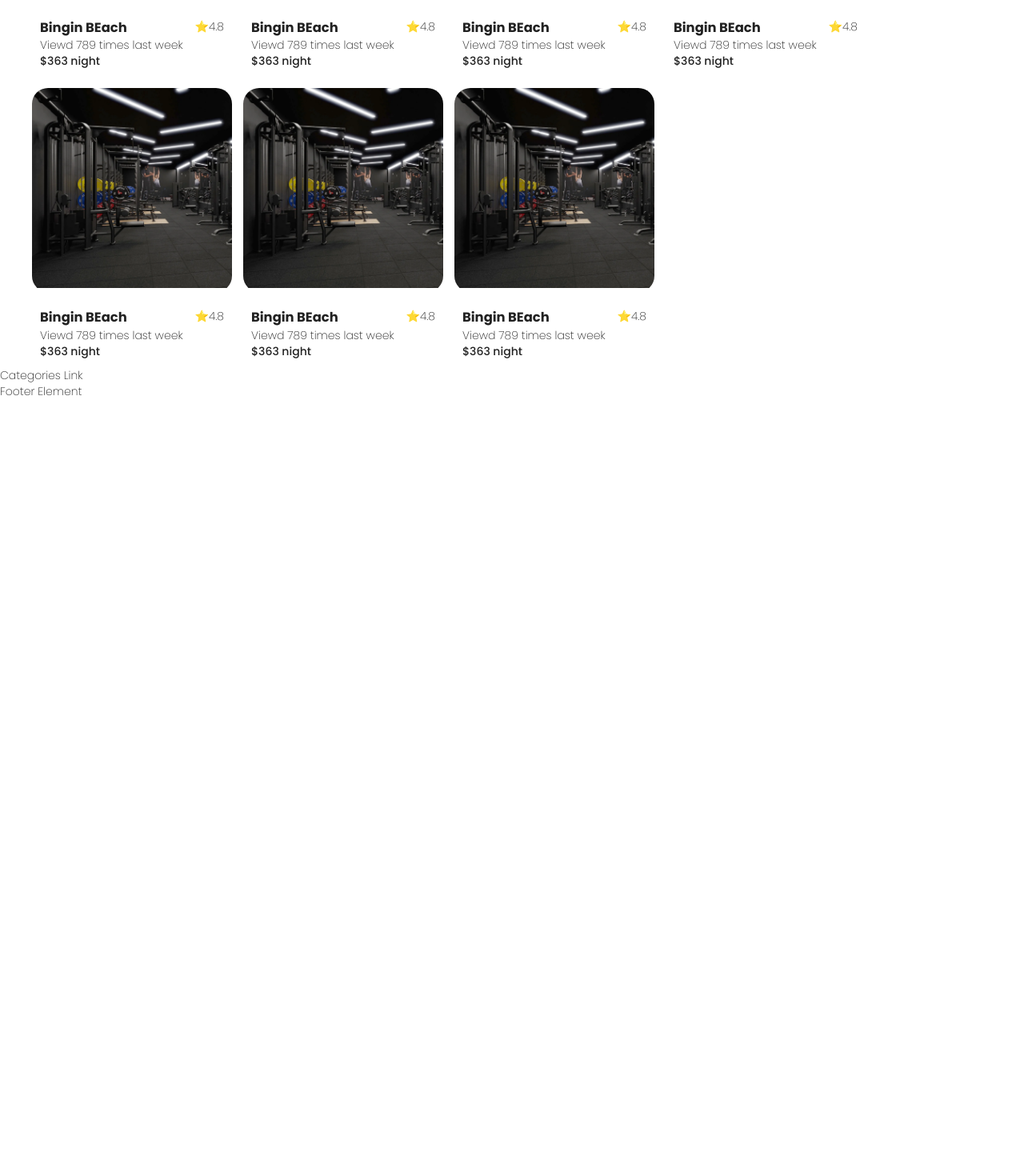
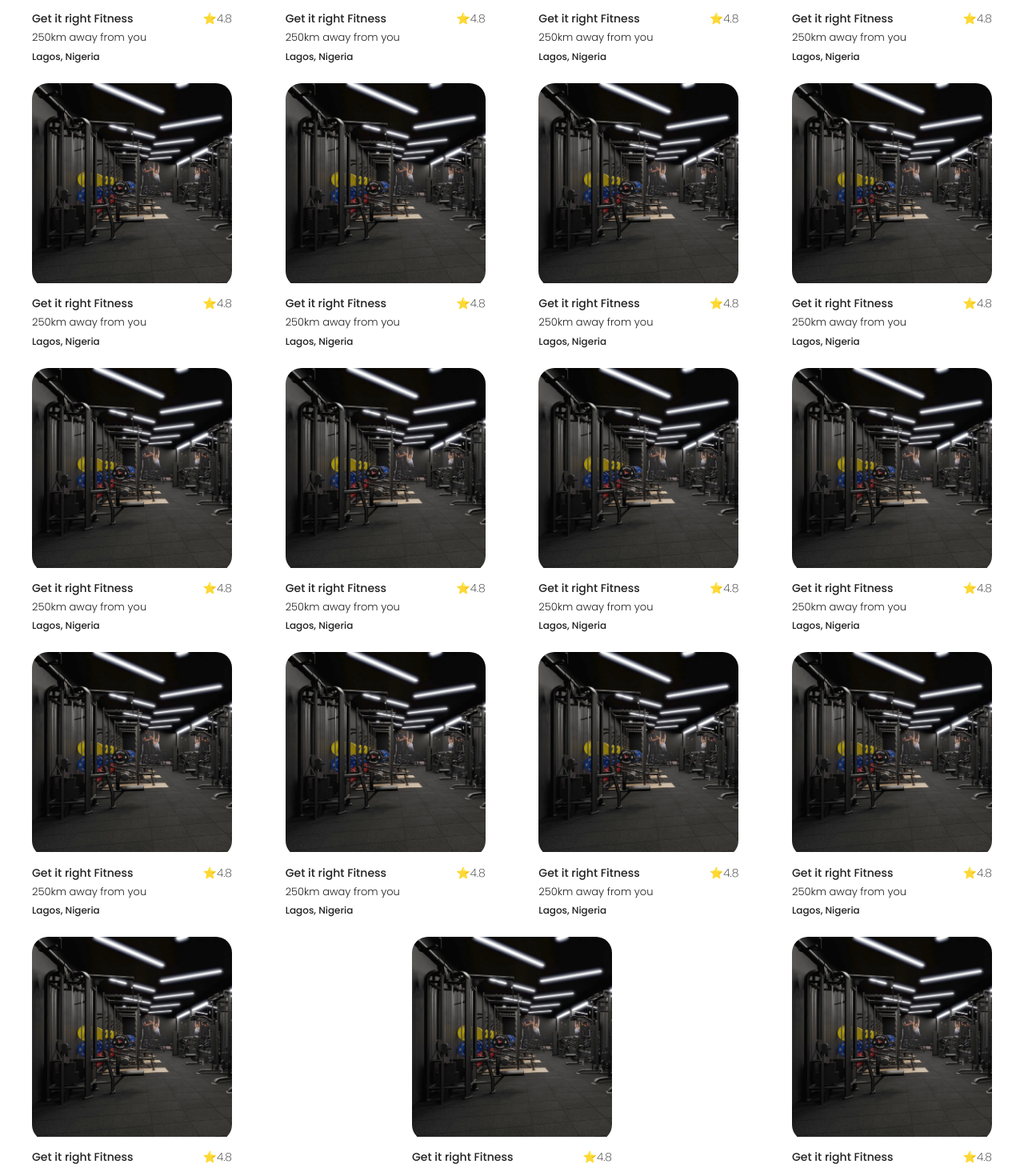
Before and after one commit to baccrie/near-me-app, a React (Vite) app in the folder frontend/: page / in a window 1280 px wide. Shown: the part 450-1910 px from the top of the page at 80% size. Before the commit the page ends 949 px from the top, so only its background shows below. Built offline with nearby package versions, Linux system fonts and the light colour scheme; the HTML template or start-up script is replaced by a standard one.

Commit message:
Styling buisness card

```diff
--- a/frontend/src/components/HeaderNav.tsx
+++ b/frontend/src/components/HeaderNav.tsx
@@ -3,13 +3,15 @@ import World from "../assets/world.svg";
 import { Link } from "react-router";
 import User from "../assets/user.svg";
 import Logo from "../assets/logo.svg";
-import { useState } from "react";
+import { useRef, useState } from "react";
 
 export default function HeaderNav() {
   const [isOpen, setisOpen] = useState(false);
+  const ctaBtn = useRef();
 
   function toggleDropdownMenu(e) {
     e.preventDefault();
+
     setisOpen((isOpen) => !isOpen);
   }
 
@@ -37,7 +39,11 @@ export default function HeaderNav() {
           <img src={World} alt="Language selection" />
         </button>
 
-        <button aria-label="User menu" onClick={toggleDropdownMenu}>
+        <button
+          aria-label="User menu"
+          ref={ctaBtn}
+          onClick={toggleDropdownMenu}
+        >
           <p className={styles.userName}></p>
           <img src={User} alt="User profile" />
         </button>
--- a/frontend/src/components/Main.module.css
+++ b/frontend/src/components/Main.module.css
@@ -2,13 +2,13 @@
   padding: 0rem 4rem;
 
   display: flex;
-  justify-content: flex-start;
-  gap: 1.4rem;
+  justify-content: space-between;
   flex-wrap: wrap;
 }
 
 .buisnessCard {
   width: 25rem;
+  margin-bottom: 20px;
 }
 
 .imgContainer {
@@ -24,11 +24,36 @@
 /* buisness details */
 .buisnessDetails {
   margin-top: 1rem;
-  padding: 1rem;
+
+  overflow: hidden;
   display: flex;
   justify-content: space-between;
+}
+
+.buisnessSummary {
+  font-size: 1.2rem;
+  width: 70%;
+  overflow: hidden;
 }
 
 .buisnessSummary p {
   font-weight: 500;
 }
+
+.buisnessSummary > * {
+  margin-bottom: 0.5rem;
+}
+
+.buisnessSummary span {
+  display: block;
+}
+
+.buisnessSummary h3 {
+  font-weight: 500;
+}
+
+.buisnessSummary span {
+  color: var(--color-default);
+  font-weight: 300;
+  font-size: 1.3rem;
+}
--- a/frontend/src/components/Main.tsx
+++ b/frontend/src/components/Main.tsx
@@ -10,9 +10,9 @@ export default function Main() {
           </div>
           <div className={styles.buisnessDetails}>
             <div className={styles.buisnessSummary}>
-              <h3>Bingin BEach</h3>
-              <span>Viewd 789 times last week</span>
-              <p>$363 night</p>
+              <h3>Get it right Fitness</h3>
+              <span>250km away from you</span>
+              <p>Lagos, Nigeria</p>
             </div>
 
             <div className={styles.buisnessRating}>
@@ -28,9 +28,9 @@ export default function Main() {
           </div>
           <div className={styles.buisnessDetails}>
             <div className={styles.buisnessSummary}>
-              <h3>Bingin BEach</h3>
-              <span>Viewd 789 times last week</span>
-              <p>$363 night</p>
+              <h3>Get it right Fitness</h3>
+              <span>250km away from you</span>
+              <p>Lagos, Nigeria</p>
             </div>
 
             <div className={styles.buisnessRating}>
@@ -46,9 +46,9 @@ export default function Main() {
           </div>
           <div className={styles.buisnessDetails}>
             <div className={styles.buisnessSummary}>
-              <h3>Bingin BEach</h3>
-              <span>Viewd 789 times last week</span>
-              <p>$363 night</p>
+              <h3>Get it right Fitness</h3>
+              <span>250km away from you</span>
+              <p>Lagos, Nigeria</p>
             </div>
 
             <div className={styles.buisnessRating}>
@@ -64,9 +64,9 @@ export default function Main() {
           </div>
           <div className={styles.buisnessDetails}>
             <div className={styles.buisnessSummary}>
-              <h3>Bingin BEach</h3>
-              <span>Viewd 789 times last week</span>
-              <p>$363 night</p>
+              <h3>Get it right Fitness</h3>
+              <span>250km away from you</span>
+              <p>Lagos, Nigeria</p>
             </div>
 
             <div className={styles.buisnessRating}>
@@ -82,9 +82,9 @@ export default function Main() {
           </div>
           <div className={styles.buisnessDetails}>
             <div className={styles.buisnessSummary}>
-              <h3>Bingin BEach</h3>
-              <span>Viewd 789 times last week</span>
-              <p>$363 night</p>
+              <h3>Get it right Fitness</h3>
+              <span>250km away from you</span>
+              <p>Lagos, Nigeria</p>
             </div>
 
             <div className={styles.buisnessRating}>
@@ -100,9 +100,9 @@ export default function Main() {
           </div>
           <div className={styles.buisnessDetails}>
             <div className={styles.buisnessSummary}>
-              <h3>Bingin BEach</h3>
-              <span>Viewd 789 times last week</span>
-              <p>$363 night</p>
+              <h3>Get it right Fitness</h3>
+              <span>250km away from you</span>
+              <p>Lagos, Nigeria</p>
             </div>
 
             <div className={styles.buisnessRating}>
@@ -118,9 +118,223 @@ export default function Main() {
           </div>
           <div className={styles.buisnessDetails}>
             <div className={styles.buisnessSummary}>
-              <h3>Bingin BEach</h3>
-              <span>Viewd 789 times last week</span>
-              <p>$363 night</p>
+              <h3>Get it right Fitness</h3>
+              <span>250km away from you</span>
+              <p>Lagos, Nigeria</p>
+            </div>
+
+            <div className={styles.buisnessRating}>
+              <span>⭐</span>
+              <span className={styles.ratingValue}>4.8</span>
+            </div>
+          </div>
+        </div>
+        <div className={styles.buisnessCard}>
+          <div className={styles.imgContainer}>
+            <img src="/test.webp" />
+          </div>
+          <div className={styles.buisnessDetails}>
+            <div className={styles.buisnessSummary}>
+              <h3>Get it right Fitness</h3>
+              <span>250km away from you</span>
+              <p>Lagos, Nigeria</p>
+            </div>
+
+            <div className={styles.buisnessRating}>
+              <span>⭐</span>
+              <span className={styles.ratingValue}>4.8</span>
+            </div>
+          </div>
+        </div>
+
+        <div className={styles.buisnessCard}>
+          <div className={styles.imgContainer}>
+            <img src="/test.webp" />
+          </div>
+          <div className={styles.buisnessDetails}>
+            <div className={styles.buisnessSummary}>
+              <h3>Get it right Fitness</h3>
+              <span>250km away from you</span>
+              <p>Lagos, Nigeria</p>
+            </div>
+
+            <div className={styles.buisnessRating}>
+              <span>⭐</span>
+              <span className={styles.ratingValue}>4.8</span>
+            </div>
+          </div>
+        </div>
+
+        <div className={styles.buisnessCard}>
+          <div className={styles.imgContainer}>
+            <img src="/test.webp" />
+          </div>
+          <div className={styles.buisnessDetails}>
+            <div className={styles.buisnessSummary}>
+              <h3>Get it right Fitness</h3>
+              <span>250km away from you</span>
+              <p>Lagos, Nigeria</p>
+            </div>
+
+            <div className={styles.buisnessRating}>
+              <span>⭐</span>
+              <span className={styles.ratingValue}>4.8</span>
+            </div>
+          </div>
+        </div>
+
+        <div className={styles.buisnessCard}>
+          <div className={styles.imgContainer}>
+            <img src="/test.webp" />
+          </div>
+          <div className={styles.buisnessDetails}>
+            <div className={styles.buisnessSummary}>
+              <h3>Get it right Fitness</h3>
+              <span>250km away from you</span>
+              <p>Lagos, Nigeria</p>
+            </div>
+
+            <div className={styles.buisnessRating}>
+              <span>⭐</span>
+              <span className={styles.ratingValue}>4.8</span>
+            </div>
+          </div>
+        </div>
+
+        <div className={styles.buisnessCard}>
+          <div className={styles.imgContainer}>
+            <img src="/test.webp" />
+          </div>
+          <div className={styles.buisnessDetails}>
+            <div className={styles.buisnessSummary}>
+              <h3>Get it right Fitness</h3>
+              <span>250km away from you</span>
+              <p>Lagos, Nigeria</p>
+            </div>
+
+            <div className={styles.buisnessRating}>
+              <span>⭐</span>
+              <span className={styles.ratingValue}>4.8</span>
+            </div>
+          </div>
+        </div>
+
+        <div className={styles.buisnessCard}>
+          <div className={styles.imgContainer}>
+            <img src="/test.webp" />
+          </div>
+          <div className={styles.buisnessDetails}>
+            <div className={styles.buisnessSummary}>
+              <h3>Get it right Fitness</h3>
+              <span>250km away from you</span>
+              <p>Lagos, Nigeria</p>
+            </div>
+
+            <div className={styles.buisnessRating}>
+              <span>⭐</span>
+              <span className={styles.ratingValue}>4.8</span>
+            </div>
+          </div>
+        </div>
+        <div className={styles.buisnessCard}>
+          <div className={styles.imgContainer}>
+            <img src="/test.webp" />
+          </div>
+          <div className={styles.buisnessDetails}>
+            <div className={styles.buisnessSummary}>
+              <h3>Get it right Fitness</h3>
+              <span>250km away from you</span>
+              <p>Lagos, Nigeria</p>
+            </div>
+
+            <div className={styles.buisnessRating}>
+              <span>⭐</span>
+              <span className={styles.ratingValue}>4.8</span>
+            </div>
+          </div>
+        </div>
+
+        <div className={styles.buisnessCard}>
+          <div className={styles.imgContainer}>
+            <img src="/test.webp" />
+          </div>
+          <div className={styles.buisnessDetails}>
+            <div className={styles.buisnessSummary}>
+              <h3>Get it right Fitness</h3>
+              <span>250km away from you</span>
+              <p>Lagos, Nigeria</p>
+            </div>
+
+            <div className={styles.buisnessRating}>
+              <span>⭐</span>
+              <span className={styles.ratingValue}>4.8</span>
+            </div>
+          </div>
+        </div>
+
+        <div className={styles.buisnessCard}>
+          <div className={styles.imgContainer}>
+            <img src="/test.webp" />
+          </div>
+          <div className={styles.buisnessDetails}>
+            <div className={styles.buisnessSummary}>
+              <h3>Get it right Fitness</h3>
+              <span>250km away from you</span>
+              <p>Lagos, Nigeria</p>
+            </div>
+
+            <div className={styles.buisnessRating}>
+              <span>⭐</span>
+              <span className={styles.ratingValue}>4.8</span>
+            </div>
+          </div>
+        </div>
+
+        <div className={styles.buisnessCard}>
+          <div className={styles.imgContainer}>
+            <img src="/test.webp" />
+          </div>
+          <div className={styles.buisnessDetails}>
+            <div className={styles.buisnessSummary}>
+              <h3>Get it right Fitness</h3>
+              <span>250km away from you</span>
+              <p>Lagos, Nigeria</p>
+            </div>
+
+            <div className={styles.buisnessRating}>
+              <span>⭐</span>
+              <span className={styles.ratingValue}>4.8</span>
+            </div>
+          </div>
+        </div>
+
+        <div className={styles.buisnessCard}>
+          <div className={styles.imgContainer}>
+            <img src="/test.webp" />
+          </div>
+          <div className={styles.buisnessDetails}>
+            <div className={styles.buisnessSummary}>
+              <h3>Get it right Fitness</h3>
+              <span>250km away from you</span>
+              <p>Lagos, Nigeria</p>
+            </div>
+
+            <div className={styles.buisnessRating}>
+              <span>⭐</span>
+              <span className={styles.ratingValue}>4.8</span>
+            </div>
+          </div>
+        </div>
+
+        <div className={styles.buisnessCard}>
+          <div className={styles.imgContainer}>
+            <img src="/test.webp" />
+          </div>
+          <div className={styles.buisnessDetails}>
+            <div className={styles.buisnessSummary}>
+              <h3>Get it right Fitness</h3>
+              <span>250km away from you</span>
+              <p>Lagos, Nigeria</p>
             </div>
 
             <div className={styles.buisnessRating}>
```
